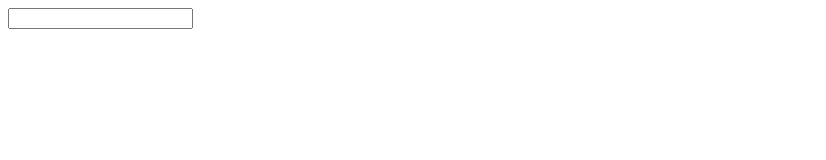
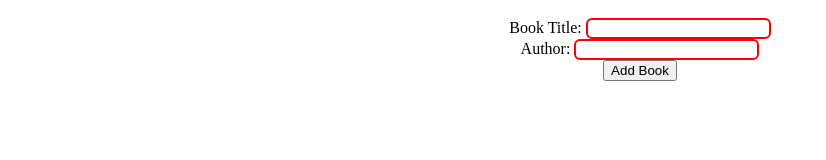
Before and after one commit to Soumyadeepbasak037/NODE-LIB2, a website: page public/index.html in a window 1280 px wide. Shown: the whole page, without its empty margins (0-826 px from the left). Drawn offline with Linux system fonts and the light colour scheme.

Commit message:
Used multer to handle form data(front.js is useless)

```diff
--- a/package.json
+++ b/package.json
@@ -9,6 +9,7 @@
   "license": "ISC",
   "description": "",
   "dependencies": {
-    "express": "^4.21.1"
+    "express": "^4.21.1",
+    "multer": "^1.4.5-lts.1"
   }
 }
--- /dev/null
+++ b/public/front.js
@@ -0,0 +1,6 @@
+const view_books=()=>{
+    fetch("/view-books")
+    .then(response=>response.json())
+    .then(data=>console.log(typeof(data)))
+
+}
--- a/public/index.html
+++ b/public/index.html
@@ -1,14 +1,16 @@
-<!DOCTYPE html>
-<html lang="en">
 <head>
-    <meta charset="UTF-8">
-    <meta name="viewport" content="width=device-width, initial-scale=1.0">
-    <title>Document</title>
+    <link rel="stylesheet" href="styles.css">
 </head>
 <body>
-    <form>
-        <input type="text">
-    </form>
+    <div id="form_div">
+        <form action="/add-book" method="POST" enctype="multipart/form-data">
+            <label for="title">Book Title:</label>
+            <input type="text" name="title" required><br>
 
+            <label for="author">Author:</label>
+            <input type="text" name="author" required><br>
+
+            <button type="submit">Add Book</button>
+        </form>
+    </div>
 </body>
-</html>
--- /dev/null
+++ b/public/styles.css
@@ -0,0 +1,19 @@
+input[type=text]{
+    border: 2px solid red;
+    border-radius: 6px;
+    transition: width 0.4s ease-in-out;
+    margin-left: auto;
+    margin-right: auto;
+
+}
+input[type=text]:focus {
+    width: 100%;
+  }
+
+#form_div{
+    margin: auto;
+    width: 50%;
+    padding: 10px;
+    text-align: center;
+
+}
```
Also changed, not shown: app.js (+5 -3 lines), book.json (+1 -0 lines), 1 other file.
